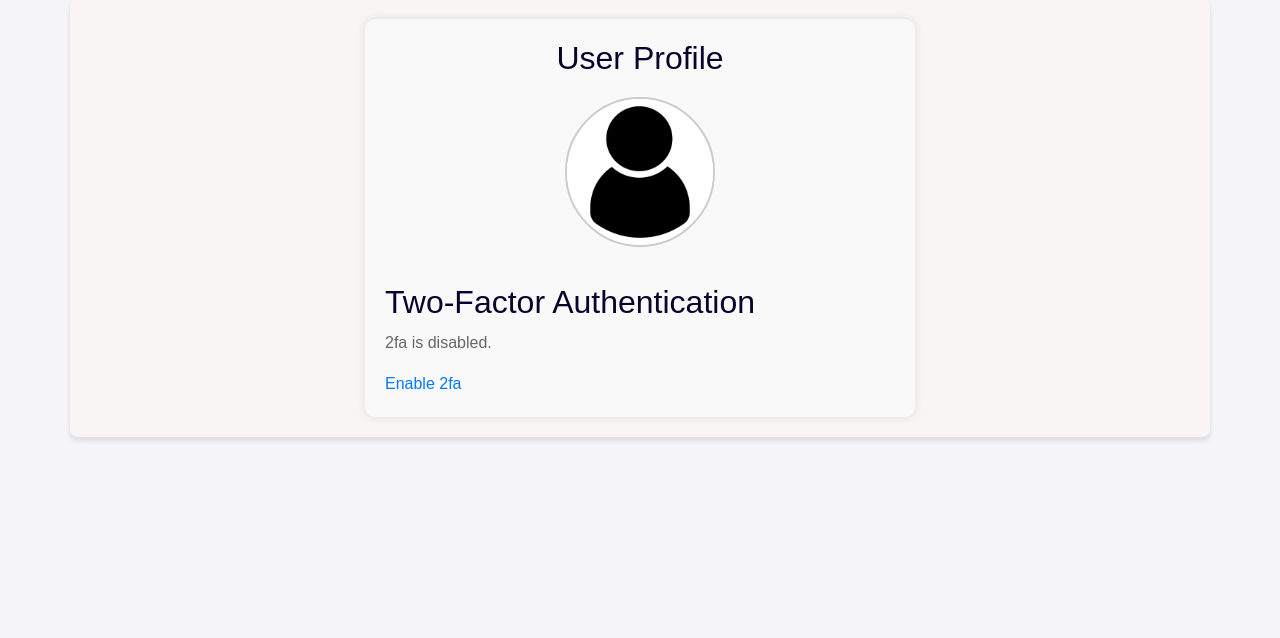
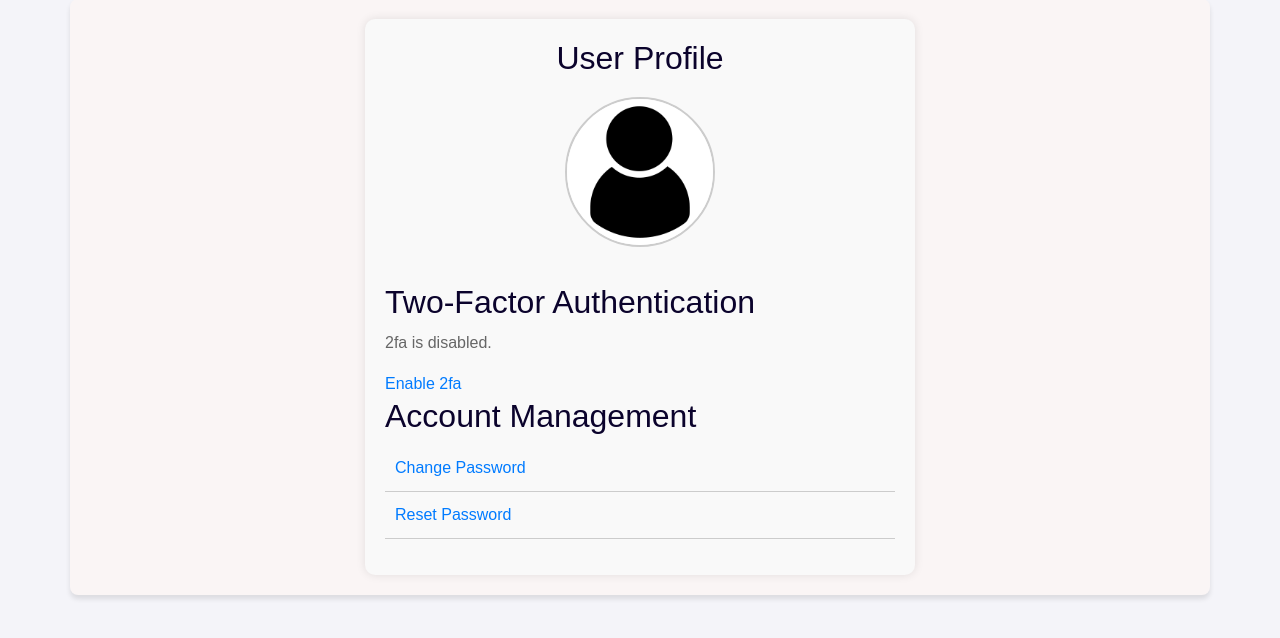
Before and after one commit to digiator42/Password-Manager, a Django app: template templates/profile.html in a window 1280 px wide. Shown: the part 97-735 px from the top of the page. Run offline with Django 3.2, Linux system fonts and the light colour scheme; the template is opened without the code that fills it, so the values that code supplies are empty; some libraries are stand-ins or nearby versions.

Commit message:
requirements

```diff
--- a/templates/profile.html
+++ b/templates/profile.html
@@ -18,12 +18,21 @@
     <div>
         <h2>Two-Factor Authentication</h2>
         {% if user.is_verified %}
-        <p>2fa is enabled.</p>
+        <p  style="color: green;">2fa is enabled.</p>
         <a href="{% url 'two_factor:setup' %}">Change Settings</a>
         {% else %}
         <p>2fa is disabled.</p>
         <a href="{% url 'two_factor:setup' %}">Enable 2fa</a>
         {% endif %}
     </div>
+    <div>
+        <div class="account-manager-links"></div>
+            <h2>Account Management</h2>
+            <ul>
+                <li><a href="{% url 'password_change' %}">Change Password</a></li>
+                <li><a href="{% url 'password_reset' %}">Reset Password</a></li>
+            </ul>
+        </div>
+    </div>
 </div>
 {% endblock %}
```
Also changed, not shown: requirements.txt (added, +8 -0 lines).
